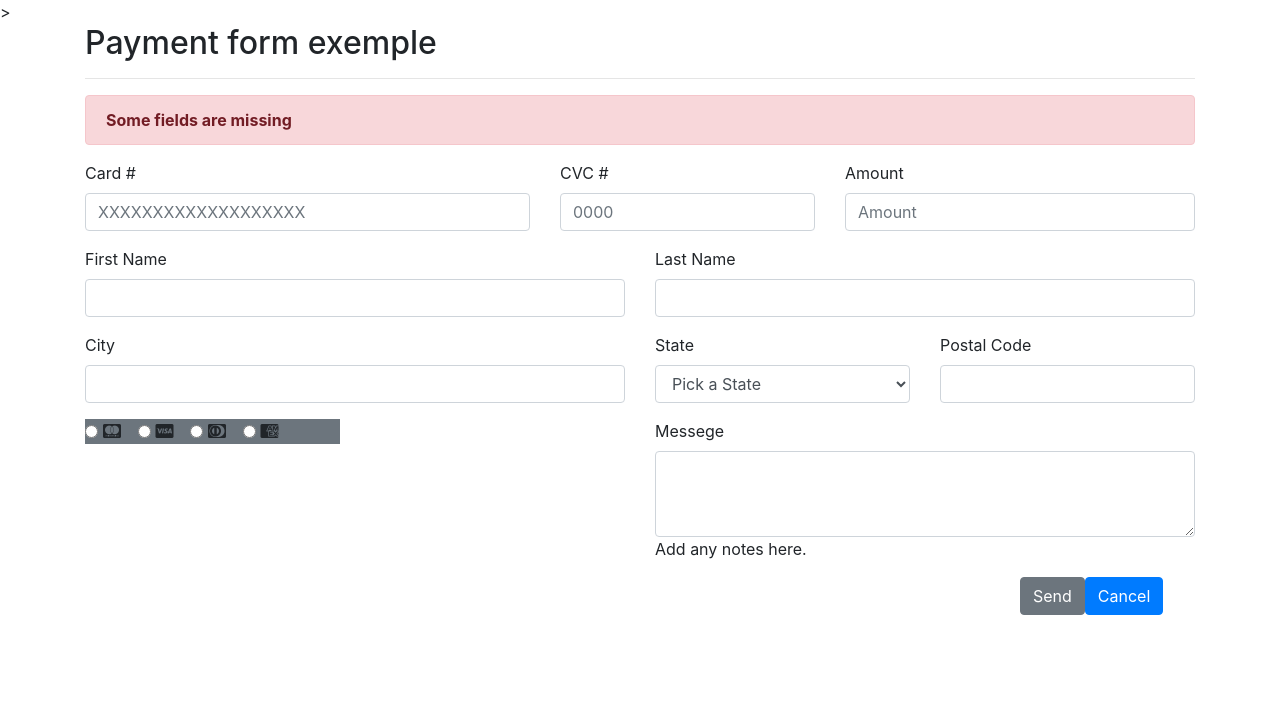
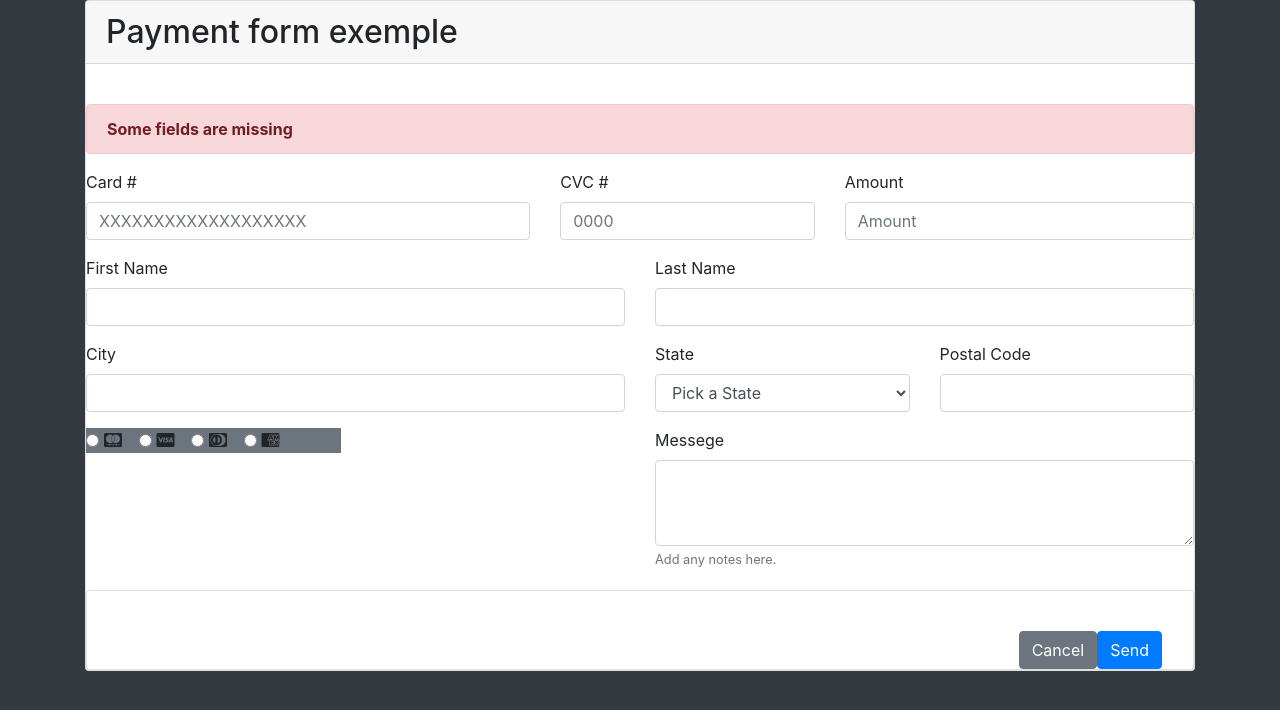
Before and after one commit to jugxavier/Bootstrap-Form, a plain HTML site: page index.html in a window 1280 px wide. Drawn offline with nearby package versions, Linux system fonts and the light colour scheme.

Commit message:
promise finished

```diff
--- a/index.html
+++ b/index.html
@@ -6,10 +6,11 @@
     <meta name="viewport" content="width=device-width, initial-scale=1.0">
     <title>Bootstrap</title>
 </head>
-<body>>
+<body class="bg-dark">
         <div class="container">
-            <h2>Payment form exemple</h2>
-            <hr>
+            <div class="card">
+                    <h2 class="card-header">Payment form exemple</h2>
+                <div class="card-body"></div>
                 <div class="alert alert-danger" role="alert">
                     <b> Some fields are missing</b>
                 </div>
@@ -88,16 +89,20 @@
                             <div class="form-group">
                                 <label for="exampleFormControlTextarea1">Messege</label>
                                 <textarea class="form-control" id="exampleFormControlTextarea1" rows="3"></textarea>
-                            <p>Add any notes here.</p>
+                                <small id="emailHelp" class="form-text text-muted">Add any notes here.<small>
                             </div>
                         </div>
                     </div>
+                    <div class="card">
+                            <div class="card-body"></div>
                         <div class="row">
                             <div class="col-10"></div>
-                    <button type="button" class="btn btn-secondary">Send</button>
-                    <button type="button" class="btn btn-primary">Cancel</button>
+                            <button type="button" class="btn btn-secondary">Cancel</button>
+                            <button type="button" class="btn btn-primary">Send</button>
+                        </div>
                     </div>
                 </form>
             </div>
+        </div>
     <script src="https://kit.fontawesome.com/048e0a12a9.js" crossorigin="anonymous"></script>
 </body>
```
Lines whose indentation alone changed are shown as unchanged.
